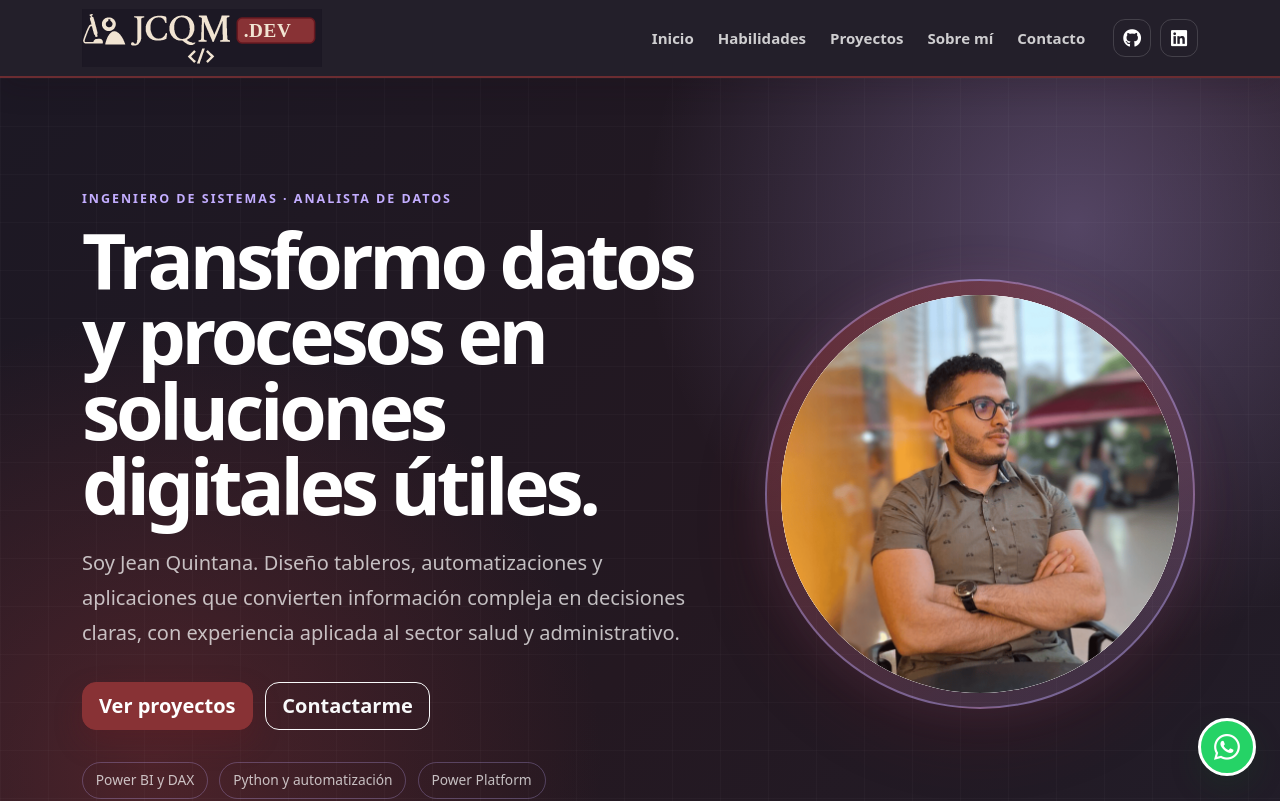
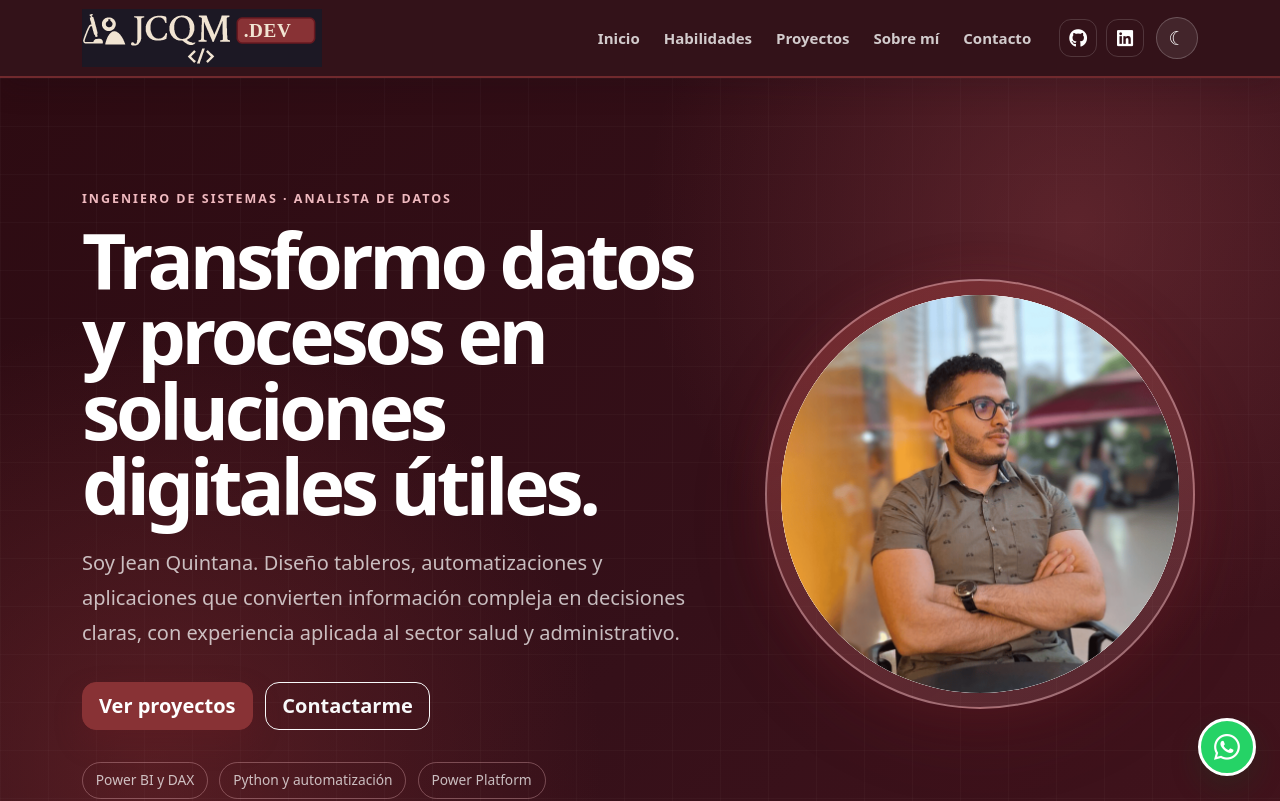
Before and after one commit to JeanQuintana-Dev/portafolio, an Angular app: page / in a window 1280 px wide. Shown: the top 801 px of the page. Built offline with nearby package versions, Linux system fonts and the light colour scheme.

Commit message:
Agrega modo claro y oscuro con identidad vinotinto
Incorpora un selector persistente de tema y reemplaza la paleta morada por una identidad vinotinto coherente y accesible.

```diff
--- a/src/app/components/navbar/navbar.component.css
+++ b/src/app/components/navbar/navbar.component.css
@@ -1,5 +1,5 @@
 .navbar {
-  background: rgba(28, 24, 36, 0.97);
+  background: var(--navbar-bg);
   border-bottom: 2px solid rgba(136, 50, 53, 0.72);
   backdrop-filter: blur(14px);
   box-shadow: 0 8px 30px rgba(24, 12, 20, 0.2);
@@ -28,7 +28,7 @@
 
 .navbar-brand:hover,
 .navbar-brand:focus {
-  color: var(--brand-lilac);
+  color: var(--accent-soft);
 }
 
 .navbar-brand:hover img,
@@ -47,7 +47,46 @@
 
 .nav-link:hover,
 .nav-link:focus {
-  color: var(--brand-lilac);
+  color: var(--accent-soft);
+}
+
+.navbar-collapse {
+  order: 2;
+}
+
+.navbar-actions {
+  display: flex;
+  order: 3;
+  align-items: center;
+  gap: 0.55rem;
+  margin-left: 0.75rem;
+}
+
+.theme-toggle {
+  display: grid;
+  place-items: center;
+  width: 42px;
+  height: 42px;
+  padding: 0;
+  border: 1px solid rgba(255, 255, 255, 0.22);
+  border-radius: 50%;
+  background: rgba(255, 255, 255, 0.08);
+  color: #fff;
+  font-size: 1rem;
+  cursor: pointer;
+  transition: transform 0.2s ease, background-color 0.2s ease, border-color 0.2s ease;
+}
+
+.theme-toggle:hover,
+.theme-toggle:focus-visible {
+  border-color: var(--accent-soft);
+  background: var(--brand-wine);
+  transform: translateY(-2px) rotate(8deg);
+}
+
+.theme-icon {
+  font-size: 1.2rem;
+  line-height: 1;
 }
 
 .social-links {
@@ -88,7 +127,14 @@
     width: 205px;
   }
 
+  .navbar-actions {
+    order: 2;
+    margin-left: auto;
+  }
+
   .navbar-collapse {
+    order: 3;
+    flex-basis: 100%;
     padding: 1rem 0 0.5rem;
   }
 
@@ -96,3 +142,18 @@
     margin-top: 0.75rem;
   }
 }
+
+@media (max-width: 380px) {
+  .navbar-brand img {
+    width: 178px;
+  }
+
+  .navbar-actions {
+    gap: 0.35rem;
+  }
+
+  .theme-toggle {
+    width: 38px;
+    height: 38px;
+  }
+}
--- a/src/app/components/navbar/navbar.component.html
+++ b/src/app/components/navbar/navbar.component.html
@@ -4,10 +4,19 @@
       <img src="logo-jcqm-dev.svg" alt="Logo JCQM.DEV de Jean Quintana" width="240" height="58">
     </a>
 
-    <button class="navbar-toggler" type="button" data-bs-toggle="collapse" data-bs-target="#mainNavigation"
-      aria-controls="mainNavigation" aria-expanded="false" aria-label="Abrir menú de navegación">
-      <span class="navbar-toggler-icon"></span>
-    </button>
+    <div class="navbar-actions">
+      <button class="theme-toggle" type="button" (click)="toggleTheme()"
+        [attr.aria-label]="theme === 'dark' ? 'Activar modo claro' : 'Activar modo oscuro'"
+        [attr.title]="theme === 'dark' ? 'Modo claro' : 'Modo oscuro'">
+        <span class="theme-icon" aria-hidden="true">{{ theme === 'dark' ? '☀' : '☾' }}</span>
+        <span class="visually-hidden">{{ theme === 'dark' ? 'Activar modo claro' : 'Activar modo oscuro' }}</span>
+      </button>
+
+      <button class="navbar-toggler" type="button" data-bs-toggle="collapse" data-bs-target="#mainNavigation"
+        aria-controls="mainNavigation" aria-expanded="false" aria-label="Abrir menú de navegación">
+        <span class="navbar-toggler-icon"></span>
+      </button>
+    </div>
 
     <div class="collapse navbar-collapse" id="mainNavigation">
       <ul class="navbar-nav ms-auto align-items-lg-center">
--- a/src/app/components/navbar/navbar.component.ts
+++ b/src/app/components/navbar/navbar.component.ts
@@ -1,4 +1,4 @@
-import { Component } from '@angular/core';
+import { Component, OnInit } from '@angular/core';
 
 @Component({
   selector: 'app-navbar',
@@ -6,6 +6,26 @@ import { Component } from '@angular/core';
   templateUrl: './navbar.component.html',
   styleUrl: './navbar.component.css'
 })
-export class NavbarComponent {
+export class NavbarComponent implements OnInit {
+  theme: 'light' | 'dark' = 'light';
+
+  ngOnInit(): void {
+    if (typeof document !== 'undefined') {
+      this.theme = document.documentElement.dataset['theme'] === 'dark' ? 'dark' : 'light';
+    }
+  }
+
+  toggleTheme(): void {
+    this.theme = this.theme === 'light' ? 'dark' : 'light';
+
+    if (typeof document === 'undefined' || typeof window === 'undefined') {
+      return;
+    }
+
+    document.documentElement.dataset['theme'] = this.theme;
+    window.localStorage.setItem('jcqm-theme', this.theme);
+    document.querySelector('meta[name="theme-color"]')
+      ?.setAttribute('content', this.theme === 'dark' ? '#18080c' : '#2d0b12');
+  }
 
 }
--- a/src/app/footer/footer.component.css
+++ b/src/app/footer/footer.component.css
@@ -54,7 +54,7 @@
 .footer-actions a:focus,
 .footer-bottom a:hover,
 .footer-bottom a:focus {
-  color: var(--brand-lilac);
+  color: var(--accent-soft);
 }
 
 .footer-bottom {
--- a/src/app/home/home.component.css
+++ b/src/app/home/home.component.css
@@ -8,9 +8,9 @@
   padding: 7rem 0 6rem;
   color: #fff;
   background:
-    radial-gradient(circle at 84% 18%, rgba(195, 173, 255, 0.3), transparent 34%),
+    radial-gradient(circle at 84% 18%, rgba(169, 74, 80, 0.34), transparent 34%),
     radial-gradient(circle at 12% 84%, rgba(136, 50, 53, 0.42), transparent 34%),
-    linear-gradient(135deg, var(--brand-dark) 0%, #241821 58%, var(--brand-dark-soft) 100%);
+    linear-gradient(135deg, var(--brand-dark) 0%, #351019 58%, var(--brand-dark-soft) 100%);
 }
 
 .hero::after {
@@ -81,8 +81,8 @@
 
 .btn-outline-light:hover,
 .btn-outline-light:focus {
-  border-color: var(--brand-lilac);
-  background: var(--brand-lilac);
+  border-color: var(--accent-soft);
+  background: var(--accent-soft);
   color: var(--brand-dark);
 }
 
@@ -97,7 +97,7 @@
 
 .hero-highlights li {
   padding: 0.45rem 0.8rem;
-  border: 1px solid rgba(195, 173, 255, 0.28);
+  border: 1px solid rgba(239, 185, 191, 0.34);
   border-radius: 999px;
   color: rgba(255, 255, 255, 0.72);
   font-size: 0.86rem;
@@ -108,10 +108,10 @@
   width: min(100%, 430px);
   margin-inline: auto;
   padding: 14px;
-  border: 2px solid rgba(195, 173, 255, 0.42);
+  border: 2px solid rgba(239, 185, 191, 0.48);
   border-radius: 50%;
-  background: linear-gradient(145deg, rgba(136, 50, 53, 0.6), rgba(195, 173, 255, 0.16));
-  box-shadow: 0 24px 70px rgba(104, 25, 32, 0.24), 0 0 42px rgba(195, 173, 255, 0.1);
+  background: linear-gradient(145deg, rgba(136, 50, 53, 0.72), rgba(239, 185, 191, 0.14));
+  box-shadow: 0 24px 70px rgba(104, 25, 32, 0.3), 0 0 42px rgba(136, 50, 53, 0.16);
 }
 
 .portrait {
@@ -121,7 +121,7 @@
   aspect-ratio: 1;
   border-radius: 50%;
   object-fit: cover;
-  background: #efe6ef;
+  background: #f3e4e2;
 }
 
 .section {
@@ -162,8 +162,8 @@
 .project-card {
   border: 1px solid var(--border);
   border-radius: 22px;
-  background: #fff;
-  box-shadow: 0 14px 38px rgba(64, 27, 36, 0.08);
+  background: var(--surface-card);
+  box-shadow: 0 14px 38px var(--card-shadow);
 }
 
 .skill-card {
@@ -210,10 +210,14 @@
 }
 
 .project-featured {
-  border-color: rgba(195, 173, 255, 0.24);
-  background: linear-gradient(140deg, var(--brand-wine-dark) 0%, #421b29 45%, var(--brand-dark-soft) 100%);
+  border-color: rgba(169, 74, 80, 0.42);
+  background: linear-gradient(140deg, #681920 0%, #4a111c 45%, var(--brand-dark-soft) 100%);
   color: #fff;
   box-shadow: 0 18px 46px rgba(104, 25, 32, 0.24);
+}
+
+:host-context([data-theme='dark']) .portrait {
+  background: #35131a;
 }
 
 .project-featured > p:not(.project-type) {
--- a/src/index.html
+++ b/src/index.html
@@ -4,8 +4,21 @@
   <meta charset="utf-8">
   <meta name="viewport" content="width=device-width, initial-scale=1">
   <meta name="description" content="Portafolio profesional de Jean Quintana, Ingeniero de Sistemas y Analista de Datos especializado en Power BI, automatización, Python y desarrollo web.">
-  <meta name="theme-color" content="#181420">
+  <meta name="theme-color" content="#2d0b12">
   <title>Jean Quintana | Analista de Datos y Desarrollador</title>
+  <script>
+    (() => {
+      const savedTheme = localStorage.getItem('jcqm-theme');
+      const prefersDark = window.matchMedia('(prefers-color-scheme: dark)').matches;
+      const theme = savedTheme === 'light' || savedTheme === 'dark'
+        ? savedTheme
+        : (prefersDark ? 'dark' : 'light');
+
+      document.documentElement.dataset['theme'] = theme;
+      document.querySelector('meta[name="theme-color"]')
+        ?.setAttribute('content', theme === 'dark' ? '#18080c' : '#2d0b12');
+    })();
+  </script>
   <script src="https://kit.fontawesome.com/70be53157f.js" crossorigin="anonymous"></script>
 </head>
 <body>
--- a/src/styles.css
+++ b/src/styles.css
@@ -1,19 +1,40 @@
 @import url('https://fonts.googleapis.com/css2?family=Manrope:wght@400;500;600;700;800&display=swap');
 
 :root {
+  color-scheme: light;
   --surface: #fffaf8;
   --surface-muted: #f6ecea;
+  --surface-card: #ffffff;
   --text: #281c23;
   --text-muted: #705f67;
   --border: #ead8d7;
-  --brand-dark: #1c1824;
-  --brand-dark-soft: #211d29;
+  --brand-dark: #2d0b12;
+  --brand-dark-soft: #42131c;
   --brand-wine: #883235;
   --brand-wine-dark: #681920;
-  --brand-lilac: #c3adff;
+  --brand-wine-soft: #efb9bf;
+  --navbar-bg: rgba(45, 11, 18, 0.97);
+  --card-shadow: rgba(88, 30, 39, 0.09);
   --accent: var(--brand-wine);
   --accent-dark: var(--brand-wine-dark);
-  --accent-soft: var(--brand-lilac);
+  --accent-soft: var(--brand-wine-soft);
+}
+
+:root[data-theme='dark'] {
+  color-scheme: dark;
+  --surface: #18080c;
+  --surface-muted: #230d12;
+  --surface-card: #2b1117;
+  --text: #fff7f4;
+  --text-muted: #d5b9bd;
+  --border: #51242c;
+  --brand-dark: #21080e;
+  --brand-dark-soft: #3b1019;
+  --brand-wine: #a94a50;
+  --brand-wine-dark: #d77b83;
+  --brand-wine-soft: #f2b6bc;
+  --navbar-bg: rgba(30, 7, 12, 0.97);
+  --card-shadow: rgba(0, 0, 0, 0.28);
 }
 
 html {
@@ -26,6 +47,7 @@ body {
   color: var(--text);
   font-family: 'Manrope', system-ui, -apple-system, BlinkMacSystemFont, 'Segoe UI', sans-serif;
   -webkit-font-smoothing: antialiased;
+  transition: background-color 0.25s ease, color 0.25s ease;
 }
 
 *,
```
